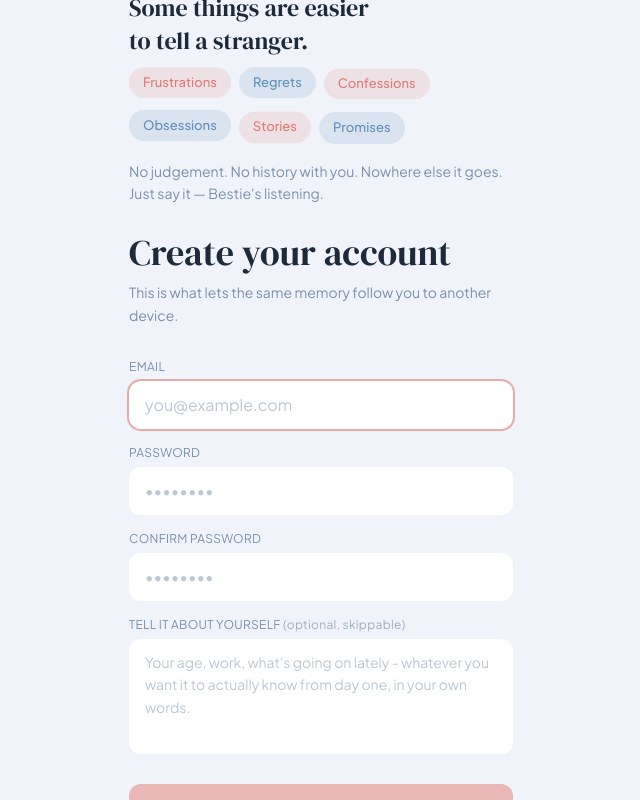
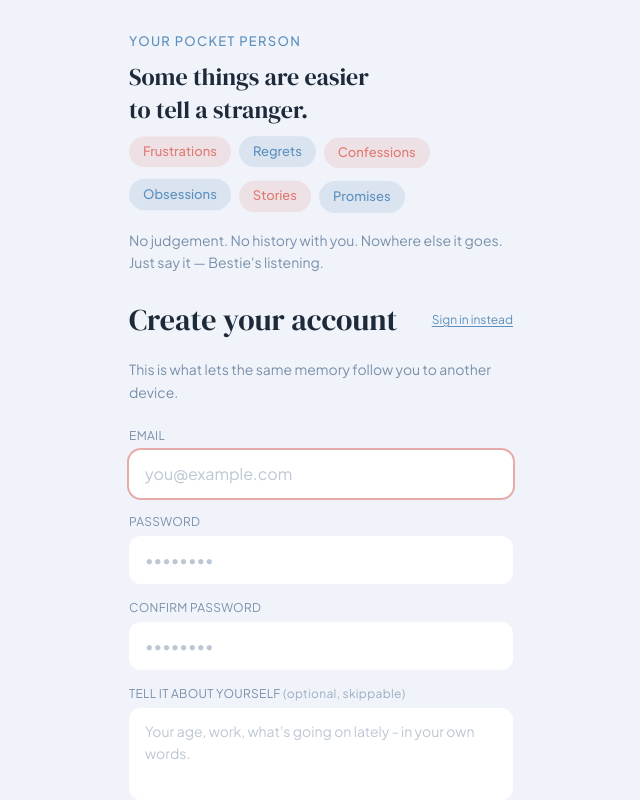
Before and after one commit to rramukprivate1/Bestie, a React (Vite) app in the folder frontend/: page / in a window 1280 px wide. Shown: the whole page, without its empty margins (319-959 px from the left). Built offline with nearby package versions, Linux system fonts and the light colour scheme; no server answers.

Commit message:
Changes on login screen width

```diff
--- a/frontend/src/components/LoginScreen.jsx
+++ b/frontend/src/components/LoginScreen.jsx
@@ -3,7 +3,7 @@
 import EmotionalHook from './EmotionalHook';
 
 export default function LoginScreen({ status, error, onSignUp, onLogIn }) {
-  const [mode, setMode] = useState('signup'); // 'login' | 'signup'
+  const [mode, setMode] = useState('signup');
   const [email, setEmail] = useState('');
   const [password, setPassword] = useState('');
   const [confirmPassword, setConfirmPassword] = useState('');
@@ -17,16 +17,9 @@
   const handleSubmit = async (e) => {
     e.preventDefault();
     setLocalError('');
-
     if (isSignup) {
-      if (password.length < 6) {
-        setLocalError('Use at least 6 characters for your password.');
-        return;
-      }
-      if (password !== confirmPassword) {
-        setLocalError("Passwords don't match.");
-        return;
-      }
+      if (password.length < 6) { setLocalError('Use at least 6 characters for your password.'); return; }
+      if (password !== confirmPassword) { setLocalError("Passwords don't match."); return; }
       setSubmitting(true);
       await onSignUp(email, password, profileText);
       setSubmitting(false);
@@ -46,107 +39,80 @@
   }
 
   return (
-    <div className="h-full flex flex-col justify-center px-6 bg-deep">
+    <div className="h-full overflow-y-auto bg-deep">
+      <div className="min-h-full flex flex-col justify-center px-6 py-8">
         <motion.div
           initial={{ opacity: 0, y: 12 }}
           animate={{ opacity: 1, y: 0 }}
           transition={{ duration: 0.5, ease: 'easeOut' }}
           className="max-w-sm mx-auto w-full"
         >
-      <div className="mb-6 pb-5 border-b border-surface-2">
-  <p className="text-sm text-muted leading-relaxed">
-    <span className="text-cream font-medium">Pocket Bestie</span> is your pocket AI companion — it remembers your
-    stories and your mood, and talks with you by text or voice, anytime you need it.
-  </p>
+          {isSignup && <EmotionalHook />}
+
+          <div className="flex items-center justify-between mb-5 gap-3">
+            <h1 className="font-display text-3xl text-cream">{isSignup ? 'Create your account' : 'Welcome back'}</h1>
+            <button
+              type="button"
+              onClick={() => { setMode(isSignup ? 'login' : 'signup'); setLocalError(''); }}
+              className="text-xs text-calm hover:text-cream transition-colors shrink-0 underline underline-offset-2"
+            >
+              {isSignup ? 'Sign in instead' : 'Create account'}
+            </button>
           </div>
-{isSignup && <EmotionalHook />}
-        <h1 className="font-display text-4xl text-cream mb-2">{isSignup ? 'Create your account' : 'Welcome back'}</h1>
-        <p className="text-muted mb-8 text-sm leading-relaxed">
-          {isSignup
-            ? 'This is what lets the same memory follow you to another device.'
-            : 'Sign in to pick up where you left off, on any device.'}
+
+          <p className="text-muted mb-6 text-sm leading-relaxed">
+            {isSignup ? 'This is what lets the same memory follow you to another device.' : 'Sign in to pick up where you left off, on any device.'}
           </p>
 
           <form onSubmit={handleSubmit} className="space-y-4">
             <div>
               <label className="text-xs uppercase tracking-wide text-muted mb-1.5 block">Email</label>
-            <input
-              type="email"
-              value={email}
-              onChange={(e) => setEmail(e.target.value)}
+              <input type="email" value={email} onChange={(e) => setEmail(e.target.value)}
                 className="w-full bg-surface text-cream rounded-xl px-4 py-3 outline-none focus:ring-2 focus:ring-warm/60 placeholder:text-muted/50"
-              placeholder="you@example.com"
-              autoFocus
-            />
+                placeholder="you@example.com" autoFocus />
             </div>
 
             <div>
               <label className="text-xs uppercase tracking-wide text-muted mb-1.5 block">Password</label>
-            <input
-              type="password"
-              value={password}
-              onChange={(e) => setPassword(e.target.value)}
+              <input type="password" value={password} onChange={(e) => setPassword(e.target.value)}
                 className="w-full bg-surface text-cream rounded-xl px-4 py-3 outline-none focus:ring-2 focus:ring-warm/60 placeholder:text-muted/50"
-              placeholder="••••••••"
-            />
+                placeholder="••••••••" />
             </div>
 
             {isSignup && (
               <>
                 <div>
                   <label className="text-xs uppercase tracking-wide text-muted mb-1.5 block">Confirm password</label>
-                <input
-                  type="password"
-                  value={confirmPassword}
-                  onChange={(e) => setConfirmPassword(e.target.value)}
+                  <input type="password" value={confirmPassword} onChange={(e) => setConfirmPassword(e.target.value)}
                     className="w-full bg-surface text-cream rounded-xl px-4 py-3 outline-none focus:ring-2 focus:ring-warm/60 placeholder:text-muted/50"
-                  placeholder="••••••••"
-                />
+                    placeholder="••••••••" />
                 </div>
                 <div>
                   <label className="text-xs uppercase tracking-wide text-muted mb-1.5 block">
                     Tell it about yourself <span className="normal-case text-muted/70">(optional, skippable)</span>
                   </label>
-                <textarea
-                  value={profileText}
-                  onChange={(e) => setProfileText(e.target.value)}
-                  rows={4}
+                  <textarea value={profileText} onChange={(e) => setProfileText(e.target.value)} rows={3}
                     className="w-full bg-surface text-cream rounded-xl px-4 py-3 outline-none focus:ring-2 focus:ring-warm/60 placeholder:text-muted/50 resize-none text-sm leading-relaxed"
-                  placeholder="Your age, work, what's going on lately - whatever you want it to actually know from day one, in your own words."
-                />
+                    placeholder="Your age, work, what's going on lately - in your own words." />
                 </div>
               </>
             )}
 
             {(localError || error) && <p className="text-warm text-sm">{localError || error}</p>}
 
-          <button
-            type="submit"
-            disabled={submitting || !email || !password}
-            className="w-full bg-warm text-deep font-medium rounded-xl py-3 mt-2 disabled:opacity-50 transition-opacity"
-          >
+            <button type="submit" disabled={submitting || !email || !password}
+              className="w-full bg-warm text-deep font-medium rounded-xl py-3 mt-2 disabled:opacity-50 transition-opacity">
               {submitting ? 'One sec…' : isSignup ? 'Create account' : 'Sign in'}
-          </button>
-
-          <button
-            type="button"
-            onClick={() => {
-              setMode(isSignup ? 'login' : 'signup');
-              setLocalError('');
-            }}
-            className="w-full text-center text-sm text-muted hover:text-cream transition-colors pt-1"
-          >
-            {isSignup ? 'Already have an account? Sign in' : "New here? Create an account"}
             </button>
 
             {isSignup && (
               <p className="text-muted/70 text-xs text-center pt-1 leading-relaxed">
-              There's no way to recover your data if you forget this password - it's what encrypts everything, not
-              just what logs you in. Use a password manager if you're not confident you'll remember it.
+                There's no way to recover your data if you forget this password — it's what encrypts everything, not just what logs you in.
               </p>
             )}
           </form>
         </motion.div>
       </div>
+    </div>
   );
 }
```
Lines whose indentation alone changed are shown as unchanged.
